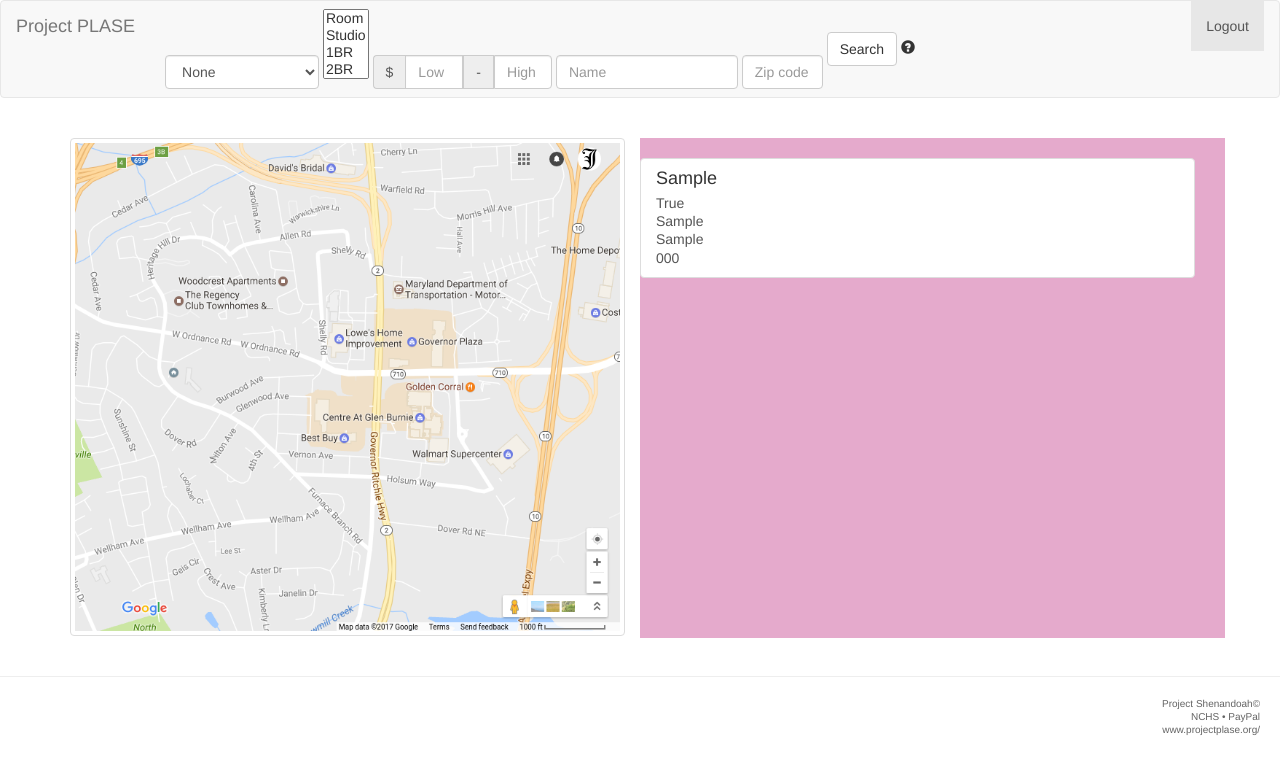
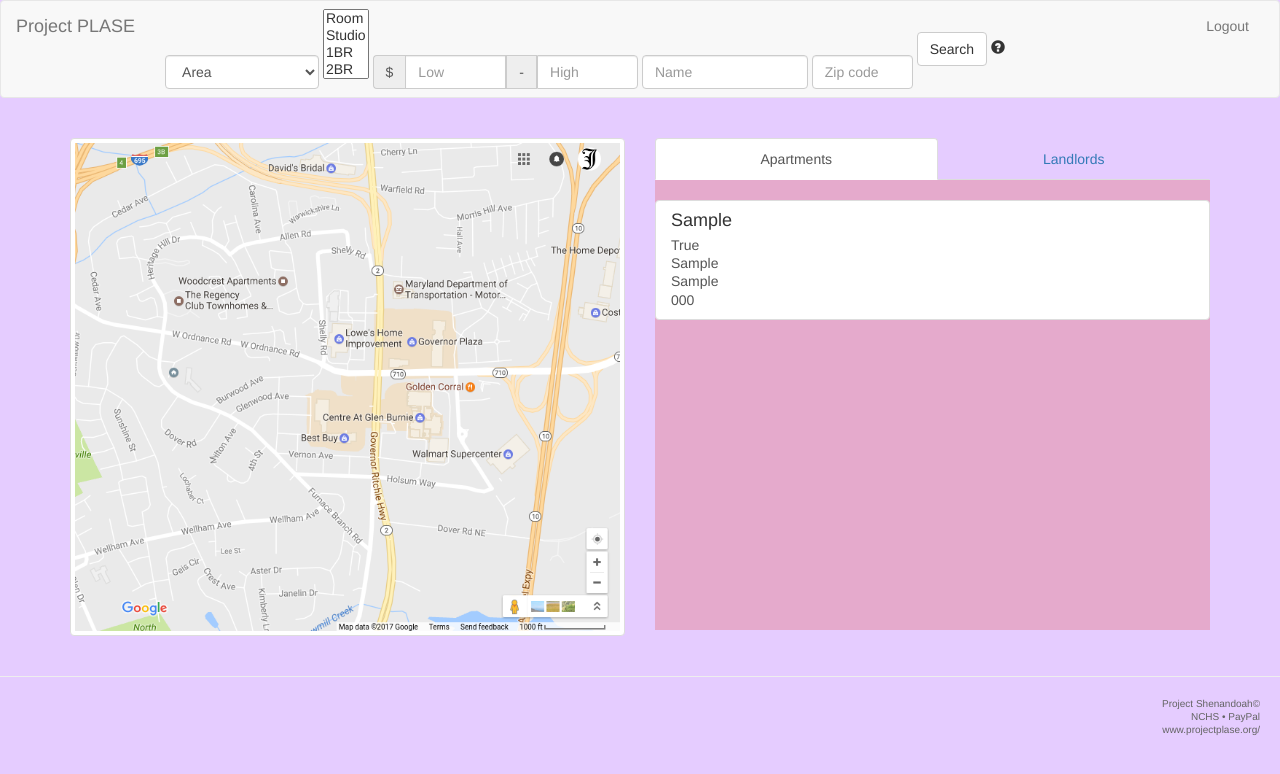
Before and after one commit to Xerxous/shenandoah, a Django app: page / in a window 1280 px wide. Shown: the top 774 px of the page. Run offline with Django 3.2, Linux system fonts and the light colour scheme; a user stored in the database is signed in; tables that the repository leaves empty hold one stand-in row (values such as "Sample post"); some libraries are stand-ins or nearby versions.

Commit message:
ll/apt separated layout

```diff
--- a/home/url.py
+++ b/home/url.py
@@ -1,8 +1,9 @@
 from django.conf.urls import url
-from .views import landing, auth, sign_out
+from .views import landing, auth, sign_out, detail
 
 urlpatterns = [
     url(r'^$', landing, name='index'),
-    url(r'^login/', auth, name='login'),
-    url(r'^sign_out$', sign_out, name='sign_out')
+    url(r'^login', auth, name='login'),
+    url(r'^sign_out$', sign_out, name='sign_out'),
+    url(r'^s(?P<id>\d+)$', detail, name='details')
 ]
--- a/home/views.py
+++ b/home/views.py
@@ -1,6 +1,7 @@
 from django.shortcuts import render, redirect
 from django.contrib.auth import authenticate, logout, login
 from django.contrib.auth.decorators import login_required
+from itertools import chain
 from .models import Apartment, Landlord
 
 def auth(request):
@@ -18,12 +19,18 @@
 
 @login_required
 def landing(request):
-    db = Apartment.objects.all()
     context = dict()
     if request.method == 'GET':
-        context['db'] = db
+        context['apt'] = Apartment.objects.all()
+        context['ll'] = Landlord.objects.all()
+    elif request.method == 'POST':
+        print(request.POST)
+    return render(request, 'index.html', context)
 
-    return render(request, 'index.html', context)
+@login_required
+def detail(request, id):
+    return render(request, 'details.html')
+
 
 @login_required
 def sign_out(request):
--- a/static/css/overlay.css
+++ /dev/null
@@ -1,48 +0,0 @@
-* {
-  box-sizing: border-box;
-  font-family: Helvetica, sans-serif;
-}
-
-.thumbnail {
-
-  position: relative;
-}
-
-.thumbnail:hover > .overlay {
-  opacity: 1;
-}
-
-.img {
-  background-color: green;
-  width: 100%;
-  height: 100%;
-}
-
-.design{
-  position: absolute;
-  width: 100%;
-  height: 100%;
-  top: 0;
-  left: 0;
-  color: black;
-}
-
-.overlay {
-  opacity: 0;
-  transition: opacity 0.25s ease-in;
-  -webkit-transition: opacity 0.25s ease-in;
-  background: rgba(0, 0, 0, 0.6);
-}
-
-.price {
-  font-size: 1.5em;
-  position: absolute;
-  top: 20px;
-  left: 20px;
-}
-
-.name {
-  position: absolute;
-  bottom: 20px;
-  left: 20px;
-}
--- a/templates/base.html
+++ b/templates/base.html
@@ -36,7 +36,6 @@
          <p class="signature">Project Shenandoah&copy<br/>NCHS &bull; PayPal<br/>www.projectplase.org/</p>
      </div>
 
-      <link rel="stylesheet" href="css/bootstrap.min.css" type="text/css"/>
       <script src="{% static 'js/bootstrap-multiselect.js' %}"></script>
       <script src="{% static 'js/jquery.min.js' %}"></script>
       <script src="{% static 'js/bootstrap.min.js' %}"></script>
--- a/templates/index.html
+++ b/templates/index.html
@@ -2,7 +2,6 @@
 {% load static %}
 
 {% block css %}
-<link rel="stylesheet" href="{% static 'css/overlay.css' %}"/>
 <style>
   .spaced{
     margin-top:20px;
@@ -11,7 +10,7 @@
     background-color: #E5AACC;
     overflow-y: scroll;
     overflow-x: hidden;
-    height: 500px;
+    height: 450px;
   }
   .result{
     width:100%;
@@ -29,12 +28,30 @@
         <img src="{% static 'img/googlemaps.png' %}" alt="img-responsive">
       </a>
     </div>
-    <div class="col-md-6 scroll">
-      <ul class="list-group">
-        {% for element in db %}
+    <div class="col-md-6">
+      <ul class="nav nav-tabs nav-justified tabs">
+        <li role="presentation" class="active" id="apt-tab"><a onclick="display('apt','ll')">Apartments</a></li>
+        <li role="presentation" id="ll-tab"><a onclick="display('ll','apt')">Landlords</a></li>
+      </ul>
+      <div class="scroll">
+        <ul class="list-group" id="apt">
+          {% for element in apt %}
             <div class="row result">
-            <a href="#" class="list-group-item spaced">
+              <a href="{% url 'home:details' element.id %}" class="list-group-item spaced">
                 <h4 class="list-group-item-heading">{{ element.agency }}</h4>
+                <p class="list-group-item-text">{{ element.rooms }}</p>
+                <p class="list-group-item-text">{{ element.st_one }}</p>
+                <p class="list-group-item-text">{{ element.st_two }}</p>
+                <p class="list-group-item-text">{{ element.number }}</p>
+              </a>
+            </div>
+          {% endfor %}
+        </ul>
+        <ul class="list-group" id="ll">
+          {% for element in ll %}
+            <div class="row result">
+              <a href="{% url 'home:details' element.id %}" class="list-group-item spaced">
+                <h4 class="list-group-item-heading">{{ element.individual }}</h4>
                 <p class="list-group-item-text">{{ element.rooms }}</p>
                 <p class="list-group-item-text">{{ element.st_one }}</p>
                 <p class="list-group-item-text">{{ element.st_two }}</p>
@@ -46,13 +63,41 @@
       </div>
     </div>
   </div>
+</div>
 {% endblock %}
 
 {% block js %}
 <script type="text/javascript">
   $(document).ready(function() {
       $('#multiselect').multiselect();
+      document.getElementById("apt").style.display = "";
+      document.getElementById("ll").style.display = "none";
+      $(".num-input").keydown(function(e) {
+          if($.inArray(e.keyCode, [46, 8, 9, 27, 13, 110]) !== -1 ||
+            (e.keyCode == 65 && (e.ctrlKey === true || e.metaKey === true)) ||
+            (e.keyCode == 67 && (e.ctrlKey === true || e.metaKey === true)) ||
+            (e.keyCode == 88 && (e.ctrlKey === true || e.metaKey === true)) ||
+            (e.keyCode >= 35 && e.keyCode <= 39)){
+              return;
+          }
+          if((e.shiftKey || (e.keyCode < 48 || e.keyCode > 57)) && (e.keyCode < 96 || e.keyCode > 105)){
+              e.preventDefault();
+          }
       });
-  window.jQuery || document.write('<script src="https://getbootstrap.com/assets/js/vendor/jquery.min.js"><\/script>')
+  });
+
+  $(document).ready(function() {
+      document.getElementById("apt").style.display = "";
+      document.getElementById("ll").style.display = "none";
+  });
+
+  function display(show, hide) {
+    document.getElementById(show).style.display = "";
+    document.getElementById(hide).style.display = "none";
+    document.getElementById(show + "-tab").className = "active";
+    document.getElementById(hide + "-tab").className = "";
+  }
+
+
 </script>
 {% endblock %}
--- a/templates/navbar.html
+++ b/templates/navbar.html
@@ -11,12 +11,12 @@
       <a class="navbar-brand" href="{% url 'home:index'%}">Project PLASE</a>
     </div>
 
-    <!-- Collect the nav links, forms, and other content for toggling -->
     <div class="collapse navbar-collapse" id="bs-example-navbar-collapse-1">
-      <form class="navbar-form navbar-left">
+      <form class="navbar-form navbar-left" action="{% url 'home:index' %}" method="post">
+        {% csrf_token %}
         <div class="form-group">
           <select class="form-control">
-            <option value="none">None</option>
+            <option value="none">Area</option>
             <option value="city">Baltimore City</option>
             <option value="county">Baltimore County</option>
           </select>
@@ -29,18 +29,18 @@
           </select>
           <div class="input-group">
             <div class="input-group-addon">$</div>
-            <input type="text" class="form-control" size="4" placeholder="Low">
+            <input type="text" class="form-control num-input" size="7" maxlength="5" placeholder="Low">
             <div class="input-group-addon">-</div>
-            <input type="text" class="form-control" size="4" placeholder="High">
+            <input type="text" class="form-control num-input" size="7" maxlength="5" placeholder="High">
           </div>
-          <input type="text" class="form-control" size="20" placeholder="Name">
+          <input type="text" class="form-control" size="15" placeholder="Name">
           <input type="text" class="form-control" size="7"  maxlength="5" placeholder="Zip code">
         </div>
         <button type="submit" class="btn btn-default">Search</button>
         <span class="glyphicon glyphicon-question-sign"></span>
       </form>
       <ul class="nav navbar-nav navbar-right">
-        <li class="active"><a href="{% url 'home:sign_out'%}">Logout</a></li>
+        <li><a href="{% url 'home:sign_out'%}">Logout</a></li>
       </ul>
     </div>
   </div>
```
Also changed, not shown: templates/details.html (added, +22 -0 lines). Lines whose indentation alone changed are shown as unchanged.
